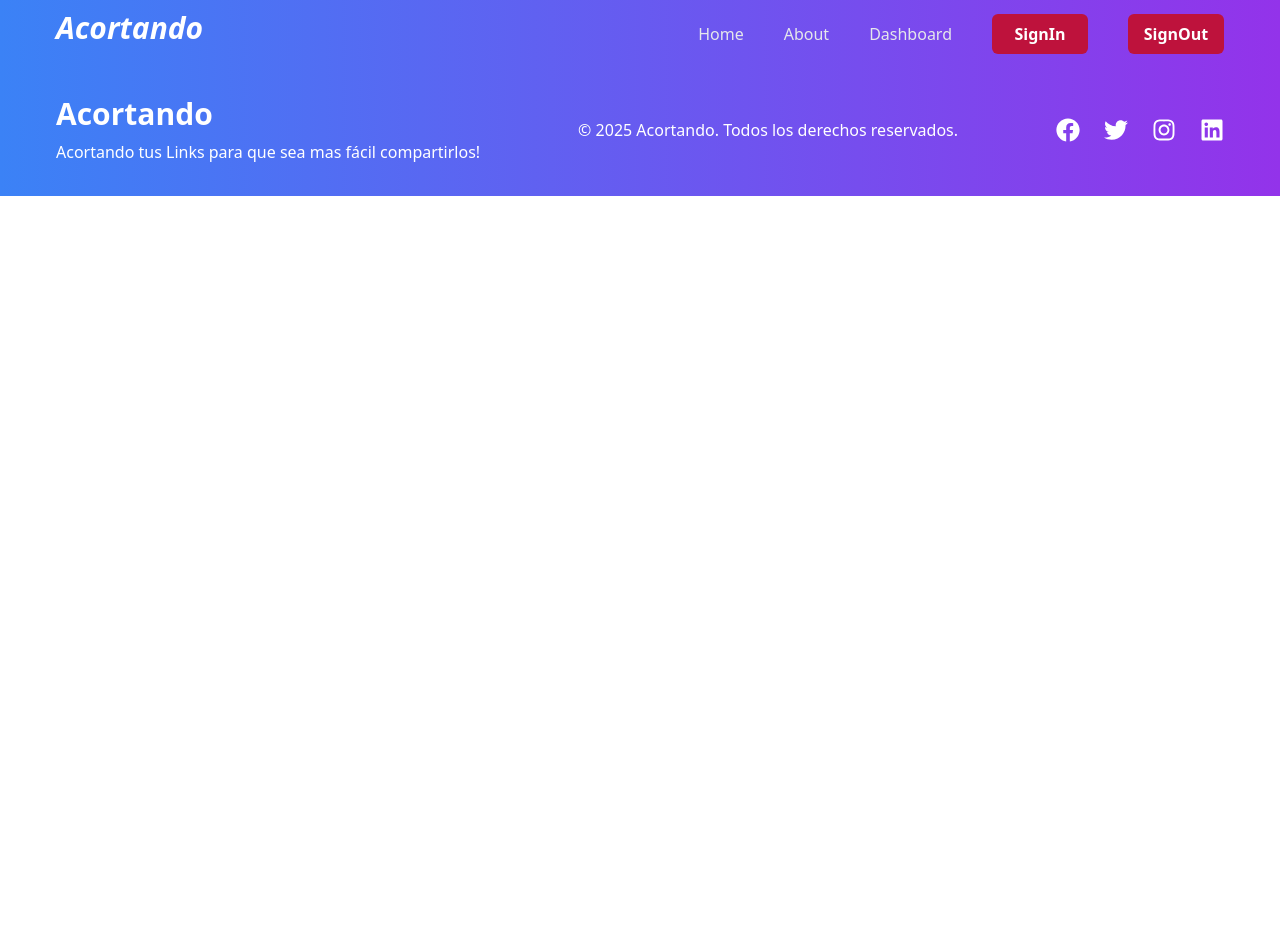
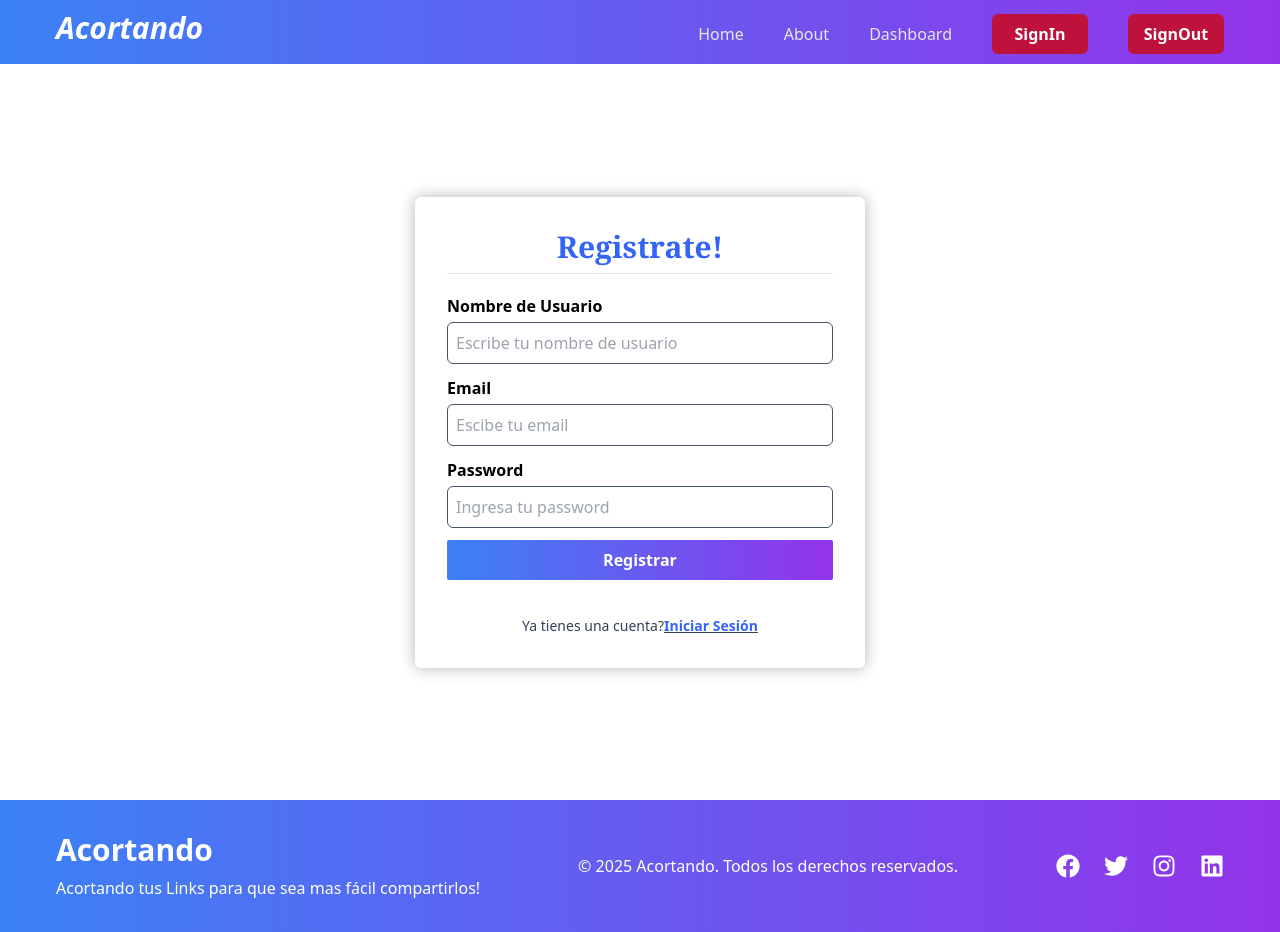
Before and after one commit to nicolasmartin89/shortenerurl-front, a React (Vite) app: page /register in a window 1280 px wide. Before the commit the page ends 800 px from the top, so only its background shows below. Built offline with nearby package versions, Linux system fonts and the light colour scheme.

Commit message:
Register User via frontend

```diff
--- a/package.json
+++ b/package.json
@@ -10,9 +10,12 @@
     "preview": "vite preview"
   },
   "dependencies": {
+    "axios": "^1.7.9",
     "framer-motion": "^12.0.0",
     "react": "^18.3.1",
     "react-dom": "^18.3.1",
+    "react-hook-form": "^7.54.2",
+    "react-hot-toast": "^2.5.1",
     "react-icons": "^5.4.0",
     "react-router-dom": "^7.1.3",
     "shortenerurl-front": "file:"
--- a/src/App.jsx
+++ b/src/App.jsx
@@ -4,6 +4,7 @@
 import AboutPage from "./Components/AboutPage";
 import Navbar from "./Components/Navbar";
 import Footer from "./Components/Footer";
+import RegisterPage from "./Components/RegisterPage";
 
 function App() {
   return (
@@ -13,6 +14,7 @@
         <Routes>
           <Route path="/" element={<LandingPage />} />
           <Route path="/about" element={<AboutPage />} />
+          <Route path="/register" element={<RegisterPage />} />
         </Routes>
         <Footer />
       </BrowserRouter>
--- /dev/null
+++ b/src/Components/RegisterPage.jsx
@@ -0,0 +1,114 @@
+import React, { useState } from "react";
+import { useForm } from "react-hook-form";
+import { TextField } from "./TextField";
+import { Link, useNavigate } from "react-router-dom";
+import api from "../api/api";
+import toast from "react-hot-toast";
+
+const RegisterPage = () => {
+  const navigate = useNavigate();
+  const [loader, setLoader] = useState(false);
+
+  const {
+    register,
+    handleSubmit,
+    reset,
+    formState: { errors },
+  } = useForm({
+    defaultValues: {
+      username: "",
+      email: "",
+      password: "",
+    },
+    mode: "onTouched",
+  });
+
+  const registerHandler = async (data) => {
+    setLoader(true);
+    try {
+      const { data: response } = await api.post(
+        "/api/auth/public/register",
+        data
+      );
+      reset();
+      navigate("/login");
+      toast.success("Registeration Successful!");
+    } catch (error) {
+      console.log(error);
+      toast.error("Registeration Failed!");
+    } finally {
+      setLoader(false);
+    }
+  };
+
+  return (
+    <div className="min-h-[calc(100vh-64px)] flex justify-center items-center">
+      <form
+        onSubmit={handleSubmit(registerHandler)}
+        className="sm:w-[450px] w-[360px]  shadow-custom py-8 sm:px-8 px-4 rounded-md"
+      >
+        <h1 className="text-center font-serif text-btnColor font-bold lg:text-3xl text-2xl">
+          Registrate!
+        </h1>
+
+        <hr className="mt-2 mb-5 text-black" />
+
+        <div className="flex flex-col gap-3">
+          <TextField
+            label="Nombre de Usuario"
+            required
+            id="username"
+            type="text"
+            message="*Ingresa un nombre de usuario"
+            placeholder="Escribe tu nombre de usuario"
+            register={register}
+            errors={errors}
+          />
+
+          <TextField
+            label="Email"
+            required
+            id="email"
+            type="email"
+            message="*Escribe tu email"
+            placeholder="Escibe tu email"
+            register={register}
+            errors={errors}
+          />
+
+          <TextField
+            label="Password"
+            required
+            id="password"
+            type="password"
+            message="*Ingresa un password"
+            placeholder="Ingresa tu password"
+            register={register}
+            min={6}
+            errors={errors}
+          />
+        </div>
+
+        <button
+          disabled={loader}
+          type="submit"
+          className="bg-customRed font-semibold text-white  bg-custom-gradient w-full py-2 hover:text-slate-400 transition-colors duration-100 rounded-sm my-3"
+        >
+          {loader ? "Cargando..." : "Registrar"}
+        </button>
+
+        <p className="text-center text-sm text-slate-700 mt-6">
+          Ya tienes una cuenta?
+          <Link
+            className="font-semibold underline hover:text-black"
+            to="/login"
+          >
+            <span className="text-btnColor">Iniciar Sesión</span>
+          </Link>
+        </p>
+      </form>
+    </div>
+  );
+};
+
+export default RegisterPage;
--- /dev/null
+++ b/src/Components/TextField.jsx
@@ -0,0 +1,79 @@
+import PropTypes from "prop-types";
+
+const TextField = ({
+  label,
+  id,
+  type,
+  errors,
+  register,
+  required,
+  message,
+  className,
+  min,
+  value,
+  placeholder,
+}) => {
+  return (
+    <div className="flex flex-col gap-1">
+      <label
+        htmlFor={id}
+        className={`${className ? className : ""} font-semibold text-md  `}
+      >
+        {label}
+      </label>
+
+      <input
+        type={type}
+        id={id}
+        placeholder={placeholder}
+        value={value}
+        className={`${
+          className ? className : ""
+        } px-2 py-2 border   outline-none bg-transparent  text-slate-700 rounded-md ${
+          errors[id]?.message ? "border-red-500" : "border-slate-600"
+        }`}
+        {...register(id, {
+          required: { value: required, message },
+          minLength: min
+            ? { value: min, message: "Minimum 6 character is required" }
+            : null,
+
+          pattern:
+            type === "email"
+              ? {
+                  value: /^[a-zA-Z0-9]+@(?:[a-zA-Z0-9]+\.)+com+$/,
+                  message: "Invalid email",
+                }
+              : type === "url"
+              ? {
+                  value:
+                    /^(https?:\/\/)?(([a-zA-Z0-9\u00a1-\uffff-]+\.)+[a-zA-Z\u00a1-\uffff]{2,})(:\d{2,5})?(\/[^\s]*)?$/,
+                  message: "Please enter a valid url",
+                }
+              : null,
+        })}
+      />
+
+      {errors[id]?.message && (
+        <p className="text-sm font-semibold text-red-600 mt-0">
+          {errors[id]?.message}*
+        </p>
+      )}
+    </div>
+  );
+};
+
+TextField.propTypes = {
+  label: PropTypes.string.isRequired,
+  id: PropTypes.string.isRequired,
+  type: PropTypes.string.isRequired,
+  errors: PropTypes.object.isRequired,
+  register: PropTypes.func.isRequired,
+  required: PropTypes.bool,
+  message: PropTypes.string,
+  className: PropTypes.string,
+  min: PropTypes.number,
+  value: PropTypes.string,
+  placeholder: PropTypes.string,
+};
+export { TextField };
--- /dev/null
+++ b/src/api/api.js
@@ -0,0 +1,5 @@
+import axios from "axios";
+
+export default axios.create({
+  baseURL: import.meta.env.VITE_BACKEND_URL,
+});
```
Also changed, not shown: 2 other files (tests, documents, lock files or other folders).
